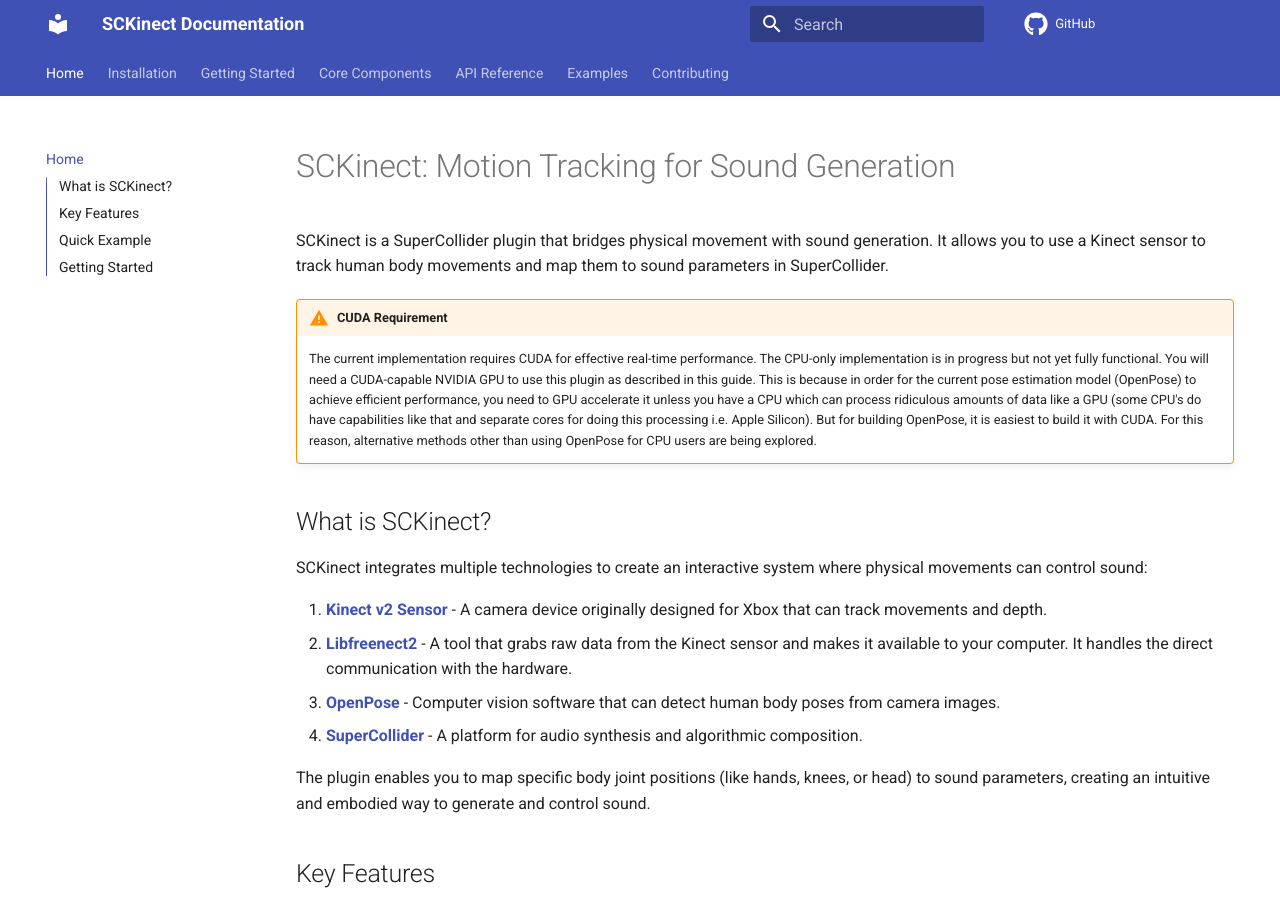
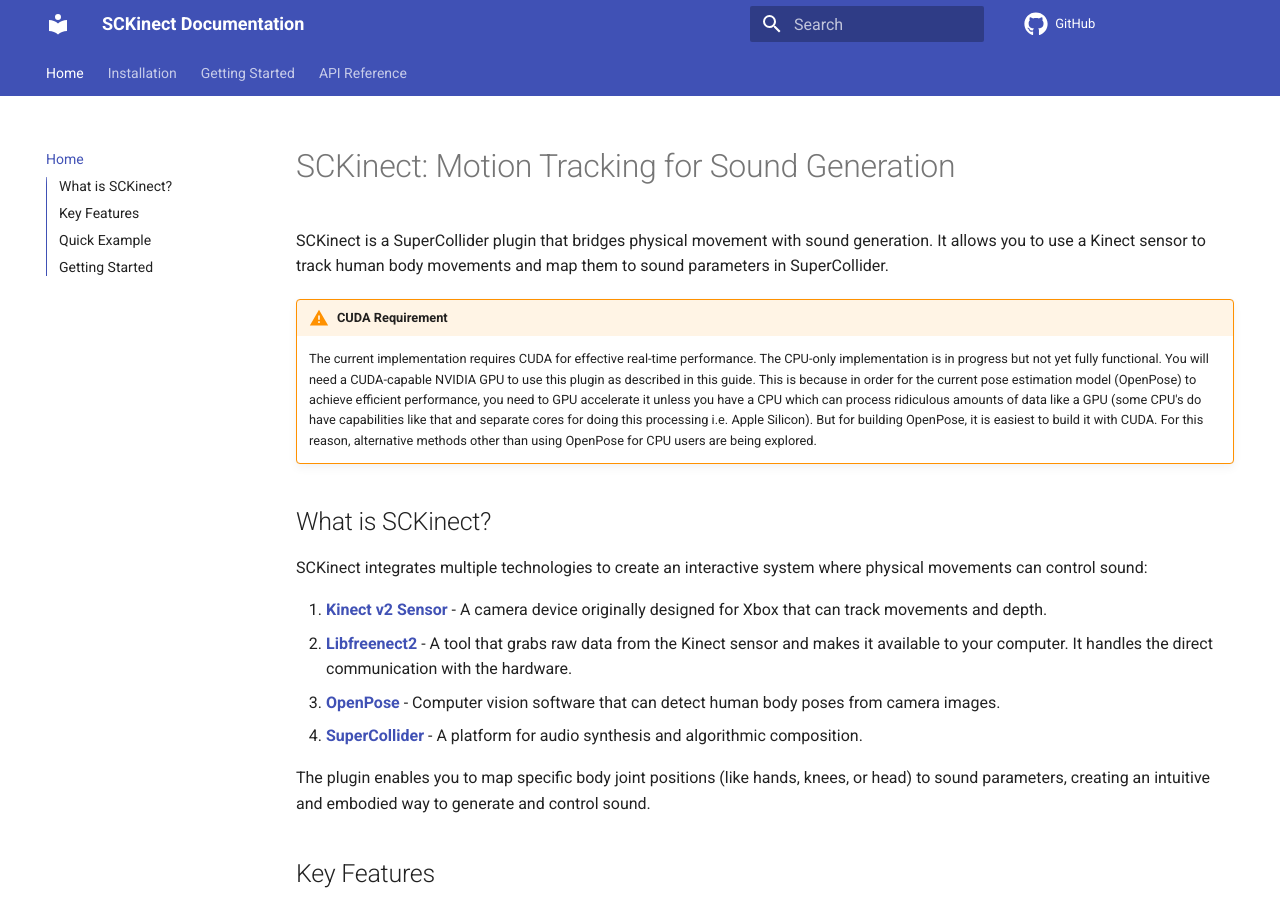
Before and after one commit to L42i/SCKinect, an MkDocs documentation site: the page built from doc/docs/index.md, in a window 1280 px wide and 900 px high. Built offline with MkDocs 1.6.1 and Material for MkDocs 9.7.7, drawn with Linux system fonts in a browser that asks for light colours; comment, search, counter and statistics services are not loaded; some of the changed lines change nothing that is shown.

Commit message:
Fix doc config

```diff
--- a/doc/mkdocs.yml
+++ b/doc/mkdocs.yml
@@ -39,13 +39,6 @@
   - Home: index.md
   - Installation: installation.md
   - Getting Started: getting-started.md
-  - Core Components:
-    - Kinect UGen: components/kinect-ugen.md
-    - User Input: components/user-input.md
-    - User Output: components/user-output.md
   - API Reference:
     - Kinect Class: api/kinect-class.md
     - C++ Interface: api/cpp-interface.md
-  - Examples:
-    - Wind Sound: examples/wind.md
-  - Contributing: contributing.md
```
